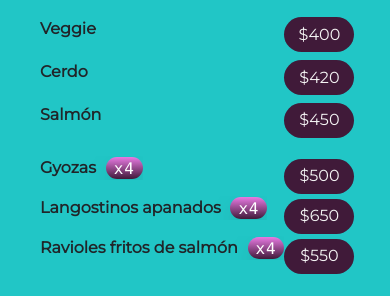
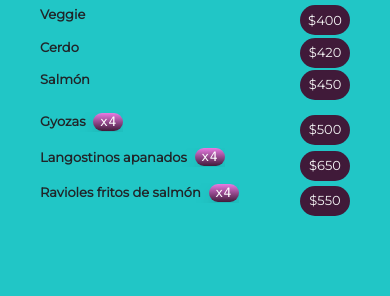
Before and after one commit to Maldonadom90/Kanpeki.sushi, a plain HTML site: page pages/woks.html in a window 390 px wide. Shown: the part 216-512 px from the top of the page. Drawn offline with nearby package versions, Linux system fonts and the light colour scheme.

Commit message:
09/02v.3

```diff
--- a/estilos/partials/_footer.scss
+++ b/estilos/partials/_footer.scss
@@ -8,6 +8,10 @@
     flex-wrap: wrap;
     justify-content: space-around;
     align-items: center;
+
+    @include mobile {
+        padding: 5px;
+    }
 }
 /*diseño redes*/
 .redes{
@@ -18,15 +22,16 @@
     display: flex;
     flex-direction: column;
     justify-content: space-between;
-    align-items: center;
+    align-items: flex-start;
 
     @include mobile {
         padding: 1px;
+        margin-top: 3px; ;
     }
 
     h3{
         font-size: 15px;
-        margin-bottom: 3px;
+        margin-bottom: 10px;
 
         @include mobile {
             font-size: 10px;
@@ -43,7 +48,15 @@
         gap: 1rem;
 
         @include mobile {
-            gap: 0.5rem;
+            gap: 0.9rem;
+        }
+
+        pre{
+            font-size: 15px;
+
+            @include mobile {
+                font-size: 9px;
+            }
         }
         }
 
@@ -77,7 +90,7 @@
         width: 150px;
 
         @include mobile {
-            width: 100px;
+            width: 80px;
         }
     }
 
--- a/estilos/partials/_index.scss
+++ b/estilos/partials/_index.scss
@@ -43,7 +43,7 @@ html{
     font-size: 18px;
 
     @include mobile {
-        font-size: 13px;
+        font-size: 12px;
     }
 }
 /*diseño de sushi*/
--- a/estilos/partials/_main.scss
+++ b/estilos/partials/_main.scss
@@ -12,6 +12,11 @@
     background-repeat: no-repeat;
     background-size: 500px;
     background-position: 0% 300%;
+
+    @include mobile {
+        background-size: 300px;
+        background-position: 15% 250%;
+    }
 
 }
 
@@ -44,6 +49,10 @@
             background-clip: text;
             color: transparent;
             text-shadow: 0px 3px 3px rgba(255,255,255,0.4),0px -1px 1px rgba(0,0,0,0.3);
+
+            @include mobile {
+                font-size: 25px;
+            }
         }
     }
 
@@ -56,6 +65,10 @@
         border-radius: 50px;
         box-shadow:  20px 20px 60px #bebebe,
                     -20px -20px 60px #ffffff;
+
+        @include mobile {
+            font-size: 13px;
+        }
     }
 
     .precio{
@@ -67,6 +80,12 @@
         display: flex;
         justify-content: center;
         align-items: center;
+
+        @include mobile {
+            width: 50px;
+            height: 30px;
+            font-size: 13px;
+        }
 
     }
 }
--- a/estilos/partials/_positions.scss
+++ b/estilos/partials/_positions.scss
@@ -47,6 +47,18 @@
     "sal    sal    sal    psal"
     "...    ...    ...    ...";
 
+    @include mobile {
+        grid-template-columns: 0.2fr 1fr 1fr 0.4fr;
+        grid-template-rows: 0.2fr 0.2fr 0.6fr 0.6fr 0.6fr 0.2fr;
+        grid-template-areas:
+        "...    ...    ...    ..."
+        "spring spring spring ..."
+        "vegg   vegg   vegg   pvegg"
+        "cerd   cerd   cerd   pcerd"
+        "sal    sal    sal    psal"
+        "...    ...    ...    ...";
+    }
+
     #spring{
         grid-area: spring;
 
@@ -65,22 +77,38 @@
             box-shadow: 0 0.7em 1.5em -0.5em #08080898;
             letter-spacing: 0.05em;
             border-radius: 20em;
+
+            @include mobile {
+                font-size: 13px;
+            }
         }
     }
     #vegg{
         grid-area: vegg;
+
+        @include mobile {
+            font-size: 13px;
+        }
     }
     #pvegg{
         grid-area: pvegg;
     }
     #cerd{
         grid-area: cerd;
+
+        @include mobile {
+            font-size: 13px;
+        }
     }
     #pcerd{
         grid-area: pcerd;
     }
     #sal{
         grid-area: sal;
+
+        @include mobile {
+            font-size: 13px;
+        }
     }
     #psal{
         grid-area: psal;
@@ -93,6 +121,10 @@
 
     pre{
         font-size: 1em;
+
+        @include mobile {
+            font-size: 13px;
+        }
     }
 
     span{
@@ -106,13 +138,18 @@
         border: none;
         box-shadow: 0 0.7em 1.5em -0.5em #08080898;
         letter-spacing: 0.05em;
-        border-radius: 20em;
+        border-radius: 0.8em;
+
+        @include mobile {
+            font-size: 13px;
+        }
     }
 }
 /*fin de entradas*/
 
 /*inicio wok*/
 .wok-p{
+    font-size: 16px;
     display: grid;
     align-items: center;
     grid-template-columns: 0.2fr 1.5fr 1.5fr 1.5fr 1fr;
@@ -132,6 +169,29 @@
     "... lomo   lomo   lomo    prelomo"
     "... ...    ...    pmein  pmein";
     gap: 1em;
+
+    @include mobile {
+        font-size: 13px;
+        grid-template-columns: 0fr 1fr 1fr 1fr 0.5fr;
+        grid-template-rows: repeat(1, 0.1fr, 13, 0.3fr);
+        grid-template-areas:
+        "... ...    ...    ...   ..."
+        "... arroz  arroz  arroz parroz"
+        "... agrid  agrid  agrid pagrid"
+        "... ...    ...    ...   ..."
+        "suey suey   suey   suey suey"
+        "... ...    ...    ...   ..."
+        "... hongo  hongo  hongo prehongo"
+        "... pollo  pollo  pollo prepollo"
+        "... cerdo  cerdo  cerdo precerdo"
+        "... lango  lango  lango prelango"
+        "... salm   salm   salm  presalm"
+        "... lomo   lomo   lomo  prelomo"
+        "... ...    ...    ...   ..."
+        "pmein pmein  pmein  pmein pmein";
+        gap: 0.5em;
+
+    }
 
     #arroz{
         grid-area: arroz;
@@ -197,6 +257,10 @@
 
     b{
         font-size: 1em;
+
+        @include mobile {
+            font-size: 0.9em;
+        }
     }
 }
 /*fin wok*/
--- a/pages/woks.html
+++ b/pages/woks.html
@@ -50,7 +50,7 @@
         <section class="menu-main" >
         <div class="menu-carta" >
             <div class="menu-titulo">
-                <h2 class="animate__animated animate__backInUp">Entradas</h2>
+                <h2 class="animate__animated animate__backInLeft">Entradas</h2>
             </div>
             <div>
                 <div class="entrada_menu">
@@ -79,7 +79,7 @@
       <section class="menu-main">
           <div class="menu-carta">
             <div class="menu-titulo">
-              <h2 class="animate__animated animate__backInUp">Deliwoks</h2>
+              <h2 class="animate__animated animate__backInLeft">Deliwoks</h2>
             </div>
             <div class="wok-p">
                 <div id="arroz"> <b>Arroz frito,</b> con verdeo,zanahoria, huevo y jamón.</div>
```
Also changed, not shown: index.html (+1 -1 lines), estilos/estilo.css, 1 other file.
